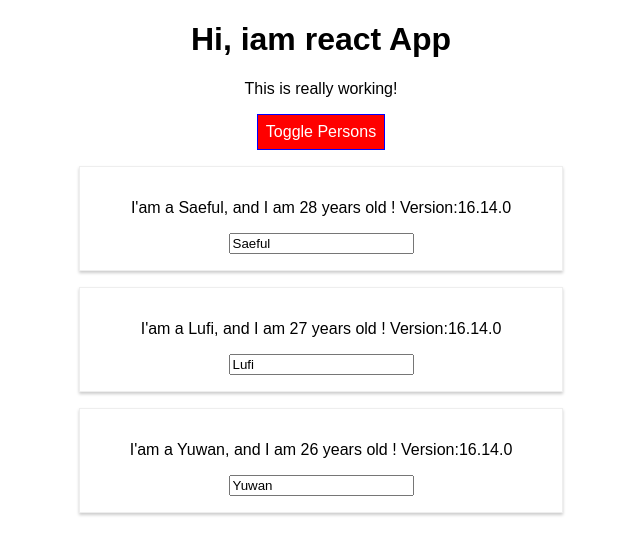
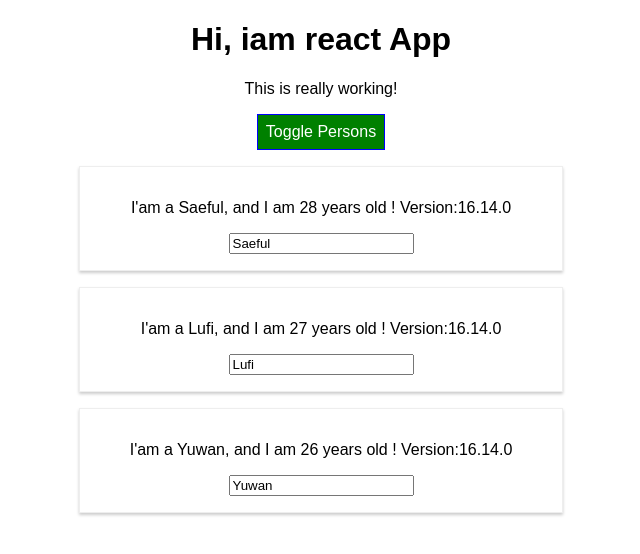
Before and after one commit to efulls/react-complete-guide, a React (Create React App) app: page / in a window 1280 px wide. Both pictures are taken after a click on the button "Toggle Persons". Shown: the top 554 px of the page, without its empty margins (319-959 px from the left). Built offline with nearby package versions, Linux system fonts and the light colour scheme.

Commit message:
More on Styled Components

```diff
--- a/src/App.js
+++ b/src/App.js
@@ -1,6 +1,23 @@
 import React, { Component } from 'react';
+import styled from 'styled-components';
+
 import './App.css';
 import Person from './Person/Person';
+
+
+const StyledButton = styled.button`
+  background-color: green;
+  color: white;
+  font: inherit;
+  border: 1px solid blue;
+  padding: 8px;
+  cursor: pointer;
+
+  &:hover{
+    background-color: lightgreen;
+    color: black;
+  }
+`;
 
 class App extends Component {
   state = {
@@ -95,9 +112,9 @@
         <div className="App">
           <h1>Hi, iam react App</h1>
           <p className={classes.join(' ')}>This is really working!</p>
-          <button
-          style={style}
-          onClick={this.togglePersonsHandler}>Toggle Persons</button>
+          <StyledButton onClick={this.togglePersonsHandler}>
+            Toggle Persons
+          </StyledButton>
           {persons}
         </div>
     );
--- a/src/Person/Person.js
+++ b/src/Person/Person.js
@@ -14,13 +14,8 @@
         @media (min-width:500px){
             width:450px;
         }
-    `
-const person = (props) => {
-    const style = {
-        '@media (min-width:500px)':{
-            width:'450px'
-        }
-    };
+    `;
+const person = props => {
 return (
         // <div className="Person" style={style}>
          <StyledDiv>
```
